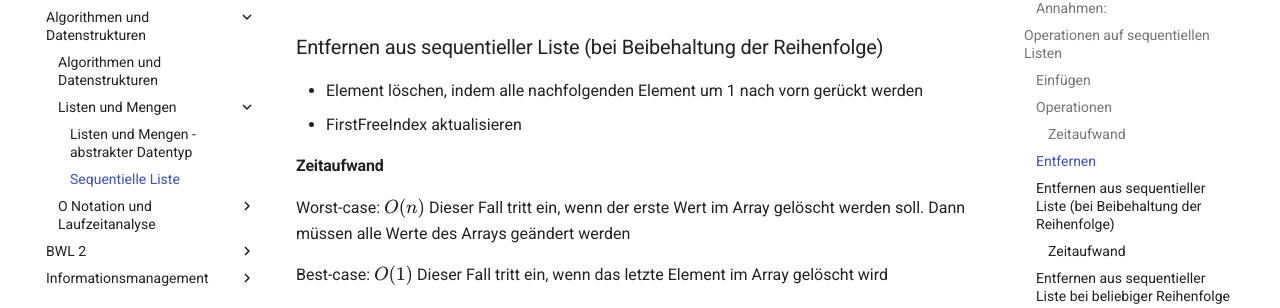
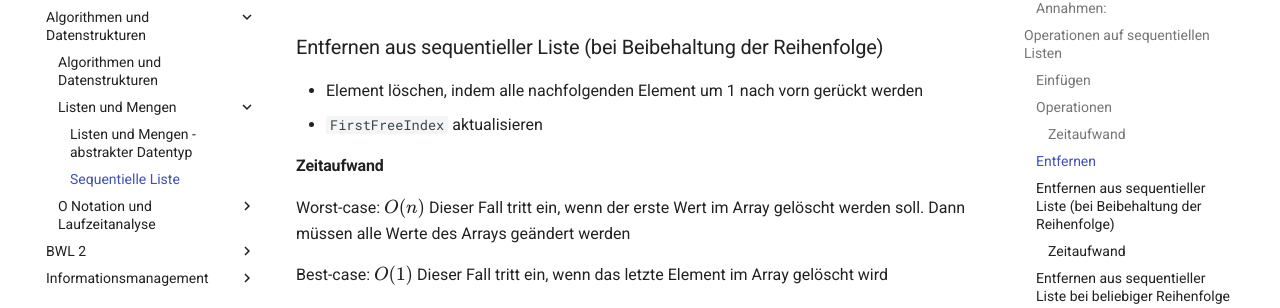
Before and after one commit to heshsum/winfowiki, an MkDocs documentation site: the page built from docs/Algorithmen und Datenstrukturen/Listen und Mengen/20 Sequentielle Listen.md, in a window 1280 px wide and 900 px high, scrolled down 1509 px. Shown: the part 145-453 px from the top of the window. Built offline with MkDocs 1.6.1 and Material for MkDocs 9.7.7, drawn with Linux system fonts in a browser that asks for light colours; comment, search, counter and statistics services are not loaded.

Commit message:
Formatierung

````diff
--- a/docs/Algorithmen und Datenstrukturen/Listen und Mengen/20 Sequentielle Listen.md
+++ b/docs/Algorithmen und Datenstrukturen/Listen und Mengen/20 Sequentielle Listen.md
@@ -46,7 +46,7 @@ Der best case tritt ein, wenn ein Element am Ende angefügt werden muss. --> kon
 ### Entfernen aus sequentieller Liste (bei Beibehaltung der Reihenfolge)
 
 - Element löschen, indem alle nachfolgenden Element um 1 nach vorn gerückt werden
-- FirstFreeIndex aktualisieren
+- ```FirstFreeIndex``` aktualisieren
 
 #### Zeitaufwand
 Worst-case: $O(n)$
````
